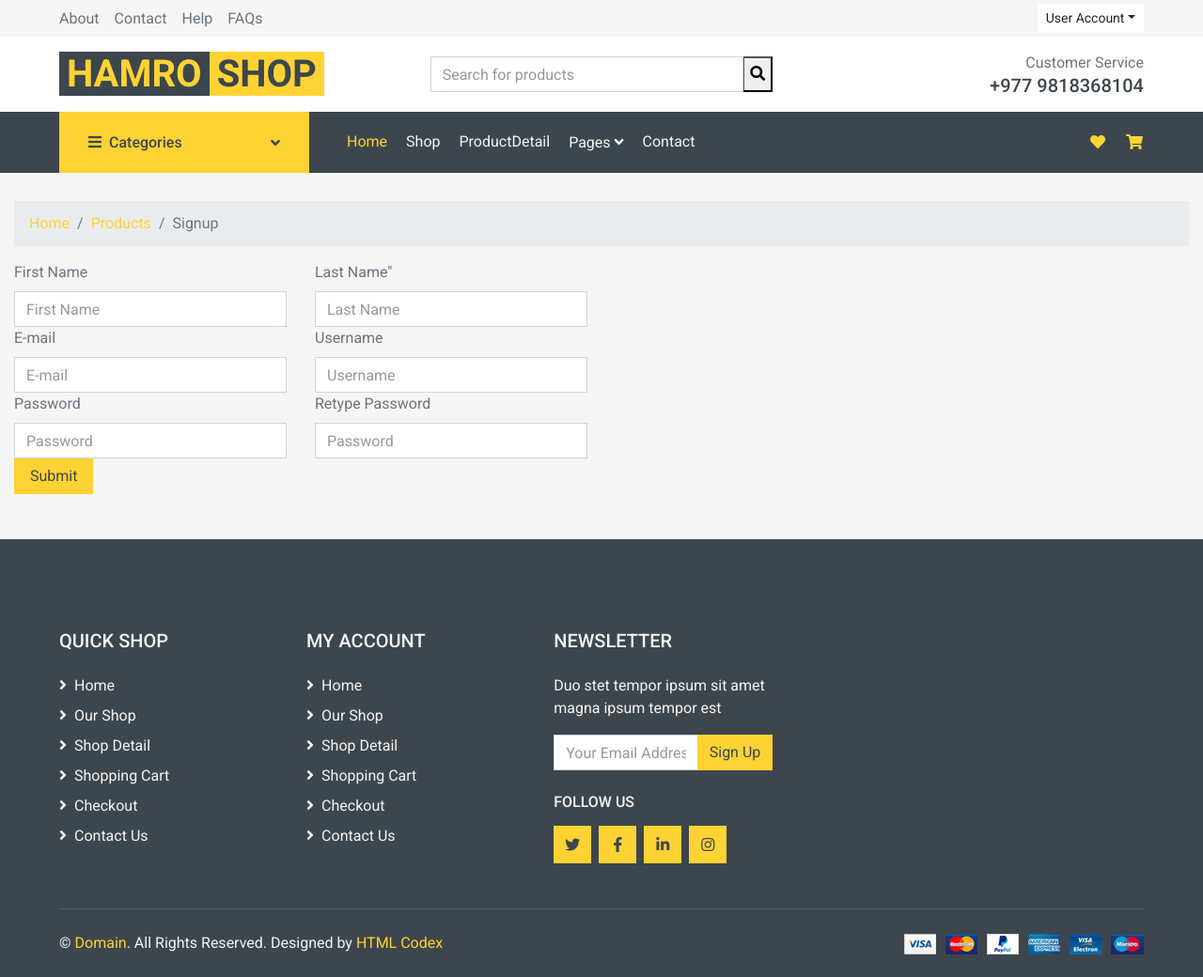
After one commit to rokayabikram2/Hamro_shop, a Django app: page /signup in a window 1280 px wide. The commit adds this page. Shown: the whole page at 94% size. Run offline with Django 4.2, Linux system fonts and the light colour scheme; some libraries are stand-ins or nearby versions.

```diff
--- a/hamro/settings.py
+++ b/hamro/settings.py
@@ -113,6 +113,9 @@
 
 USE_TZ = True
 
+LOGIN_REDIRECT_URL = '/'
+LOGOUT_REDIRECT_URL = '/'
+
 
 # Static files (CSS, JavaScript, Images)
 # https://docs.djangoproject.com/en/4.1/howto/static-files/
--- a/hamro/urls.py
+++ b/hamro/urls.py
@@ -22,6 +22,7 @@
 urlpatterns = [
     path('admin/', admin.site.urls),
     path('', include('home.urls')),
+    path('accounts/', include('django.contrib.auth.urls')),
 ]
 
 if settings.DEBUG:
--- a/home/urls.py
+++ b/home/urls.py
@@ -19,6 +19,7 @@
     path('add_to_wishlist/<slug>', add_to_wishlist, name='add_to_wishlist'),
     path('delete_wish/<slug>', delete_wish, name='delete_wish'),
     path('count_wish/<slug>', count_wish, name='count_wish'),
+    path('signup', signup, name='signup')
 
 
 ]
--- a/home/views.py
+++ b/home/views.py
@@ -2,6 +2,7 @@
 from django.views.generic import View
 from .models import *
 from django.contrib import messages
+from django.contrib.auth.models import User
 
 # Create your views here.
 
@@ -15,6 +16,7 @@
     def get(self, request):
         self.views
         self.views['cart_counts '] = count_cart(request)
+        self.views['wish_counts'] = count_wish(request)
         self.views['subcategories'] = Subcategory.objects.all()
         self.views['sliders'] = Slider.objects.all()
         self.views['ads'] = Ad.objects.all()
@@ -47,6 +49,7 @@
 class ProductView(BaseView):
     def get(self, request, slug):
         self.views['cart_counts '] = count_cart(request)
+        self.views['wish_counts'] = count_wish(request)
         self.views['product_detail'] = Product.objects.filter(slug=slug)
         self.views['product_review'] = ProductReview.objects.filter(slug=slug)
         subcat_id = Product.objects.get(slug = slug).subcategory_id
@@ -92,6 +95,7 @@
 class CartView(BaseView):
     def get(self,request):
         self.views['cart_counts'] = count_cart(request)
+        self.views['wish_counts'] = count_wish(request)
         username = request.user.username
         self.views['cart_view'] = Cart.objects.filter(username =username)
 
@@ -181,7 +185,7 @@
 
 class WishlistView(BaseView):
     def get(self,request):
-        self.views['cart_counts']=count_cart(request)
+        self.views['cart_counts'] = count_cart(request)
         self.views['wish_counts'] = count_wish(request)
         username= request.user.username
         self.views['wish_view'] = Wishlist.objects.filter(username=username)
@@ -213,10 +217,43 @@
     if Product.objects.filter(slug=slug).exists():
         if Wishlist.objects.filter(slug=slug, username=username).exists():
             Wishlist.objects.filter(slug=slug, username=username).delete()
-    return redirect('/wish')
+    return redirect('/wishlist')
 
 
 def count_wish(request):
     username = request.user.username
     wish_count = Wishlist.objects.filter(username=username).count()
     return wish_count
+
+
+def signup(request):
+    if request.method == "POST":
+        first_name = request.POST['f_name']
+        last_name = request.POST['l_name']
+        username = request.POST['username']
+        email = request.POST['email']
+        password = request.POST['password']
+        cpassword = request.POST['cpassword']
+
+        if password == cpassword:
+            if User.objects.filter(username=username).exists():
+                messages.error(request,'The username is already taken.')
+                return redirect('/signup')
+
+            elif User.objects.filter(email=email).exists():
+                messages.error(request,'The email is already used.')
+                return redirect('/signup')
+
+            else:
+                data = User.objects.create(
+                    first_name=first_name,
+                    last_name=last_name,
+                    email=email,
+                    username=username,
+                    password=password
+                )
+                data.save()
+
+        else:
+            messages.error(request, 'The password does not match.')
+    return render(request, 'signup.html')
--- a/templates/base.html
+++ b/templates/base.html
@@ -40,31 +40,26 @@
                 </div>
             </div>
             <div class="col-lg-6 text-center text-lg-right">
-                <div class="d-inline-flex align-items-center">
-                    <div class="btn-group">
-                        <button type="button" class="btn btn-sm btn-light dropdown-toggle" data-toggle="dropdown">My Account</button>
+                 <div class="btn-group">
+                        {% if user.is_authenticated %}
+                         <button type="button" class="btn btn-sm btn-light dropdown-toggle" data-toggle="dropdown">{{user.username}}</button>
                         <div class="dropdown-menu dropdown-menu-right">
+                            <a href ="/accounts/logout">
+                            <button class="dropdown-item" type="button">Sign Out</button>
+                            </a>
+                        </div>
+                        {% else %}
+                         <button type="button" class="btn btn-sm btn-light dropdown-toggle" data-toggle="dropdown">User Account</button>
+                        <div class="dropdown-menu dropdown-menu-right">
+                            <a href ="/accounts/login">
                             <button class="dropdown-item" type="button">Sign in</button>
+                            </a>
+                            <a href ="/signup">
                             <button class="dropdown-item" type="button">Sign up</button>
+                            </a>
                         </div>
+                        {% endif %}
                     </div>
-                    <div class="btn-group mx-2">
-                        <button type="button" class="btn btn-sm btn-light dropdown-toggle" data-toggle="dropdown">USD</button>
-                        <div class="dropdown-menu dropdown-menu-right">
-                            <button class="dropdown-item" type="button">EUR</button>
-                            <button class="dropdown-item" type="button">GBP</button>
-                            <button class="dropdown-item" type="button">CAD</button>
-                        </div>
-                    </div>
-                    <div class="btn-group">
-                        <button type="button" class="btn btn-sm btn-light dropdown-toggle" data-toggle="dropdown">EN</button>
-                        <div class="dropdown-menu dropdown-menu-right">
-                            <button class="dropdown-item" type="button">FR</button>
-                            <button class="dropdown-item" type="button">AR</button>
-                            <button class="dropdown-item" type="button">RU</button>
-                        </div>
-                    </div>
-                </div>
                 <div class="d-inline-flex align-items-center d-block d-lg-none">
                     <a href="/wishlist" class="btn px-0 ml-2">
                         <i class="fas fa-heart text-dark"></i>
--- a/templates/product-detail.html
+++ b/templates/product-detail.html
@@ -139,7 +139,7 @@
                     <div class="nav nav-tabs mb-4">
                         <a class="nav-item nav-link text-dark active" data-toggle="tab" href="#tab-pane-1">Description</a>
                         <a class="nav-item nav-link text-dark" data-toggle="tab" href="#tab-pane-2">Specification</a>
-                        <a class="nav-item nav-link text-dark" data-toggle="tab" href="#tab-pane-3">Reviews (0)</a>
+                        <a class="nav-item nav-link text-dark" data-toggle="tab" href="#tab-pane-3">Reviews </a>
                     </div>
                     <div class="tab-content">
                         <div class="tab-pane fade show active" id="tab-pane-1">
--- a/templates/shop.html
+++ b/templates/shop.html
@@ -174,7 +174,7 @@
                                 <img class="img-fluid w-100" src="{{search.image.url}}" alt="">
                                 <div class="product-action">
                                     <a class="btn btn-outline-dark btn-square" href="/add_to_cart/{{search.slug}}"><i class="fa fa-shopping-cart"></i></a>
-                                    <a class="btn btn-outline-dark btn-square" href=""><i class="far fa-heart"></i></a>
+                                    <a class="btn btn-outline-dark btn-square" href="/add_to_wishlist/{{search.slug}}"><i class="far fa-heart"></i></a>
                                     <a class="btn btn-outline-dark btn-square" href=""><i class="fa fa-sync-alt"></i></a>
                                     <a class="btn btn-outline-dark btn-square" href=""><i class="fa fa-search"></i></a>
                                 </div>
--- /dev/null
+++ b/templates/signup.html
@@ -0,0 +1,70 @@
+{% extends 'base.html' %}
+<!--{% load static %}-->
+{% block content %}
+
+        <!-- Breadcrumb Start -->
+        <div class="breadcrumb-wrap">
+            <div class="container-fluid">
+                <ul class="breadcrumb">
+                    <li class="breadcrumb-item"><a href="#">Home</a></li>
+                    <li class="breadcrumb-item"><a href="#">Products</a></li>
+                    <li class="breadcrumb-item active">Signup</li>
+                </ul>
+            </div>
+        </div>
+        <!-- Breadcrumb End -->
+
+        <!-- Login Start -->
+        <div class="login">
+            <div class="container-fluid">
+                <div class="row">
+                    {% for message in messages %}
+
+                    <div class="alert alert-danger" role="alert" style="width:50%;">
+                     <center>{{message}}</center>
+                    </div>
+                    {% endfor %}
+
+                    <form method = "POST">
+                        {% csrf_token %}
+                    <div class="col-lg-6">
+                        <div class="register-form">
+                            <div class="row">
+                                <div class="col-md-6">
+                                    <label>First Name</label>
+                                    <input name = "f_name" class="form-control" type="text" placeholder="First Name">
+                                </div>
+                                <div class="col-md-6">
+                                    <label>Last Name"</label>
+                                    <input name = "l_name" class="form-control" type="text" placeholder="Last Name">
+                                </div>
+                                <div class="col-md-6">
+                                    <label>E-mail</label>
+                                    <input name = "email" class="form-control" type="email" placeholder="E-mail">
+                                </div>
+                                <div class="col-md-6">
+                                    <label>Username</label>
+                                    <input name = "username" class="form-control" type="text" placeholder="Username">
+                                </div>
+                                <div class="col-md-6">
+                                    <label>Password</label>
+                                    <input name = "password" class="form-control" type="password" placeholder="Password">
+                                </div>
+                                <div class="col-md-6">
+                                    <label>Retype Password</label>
+                                    <input name = "cpassword"class="form-control" type="password" placeholder="Password">
+                                </div>
+
+                                <div class="col-md-12">
+
+                                    <button type = "submit" class="btn btn-primary px-3">Submit</button>
+                                </div>
+                            </div>
+                        </div>
+                    </div>
+                    </form>
+                </div>
+            </div>
+        </div>
+        <!-- Login End -->
+{% endblock %}
```
Also changed, not shown: templates/registration/login.html (added, +54 -0 lines), db.sqlite3, home/serializers.py (added).
